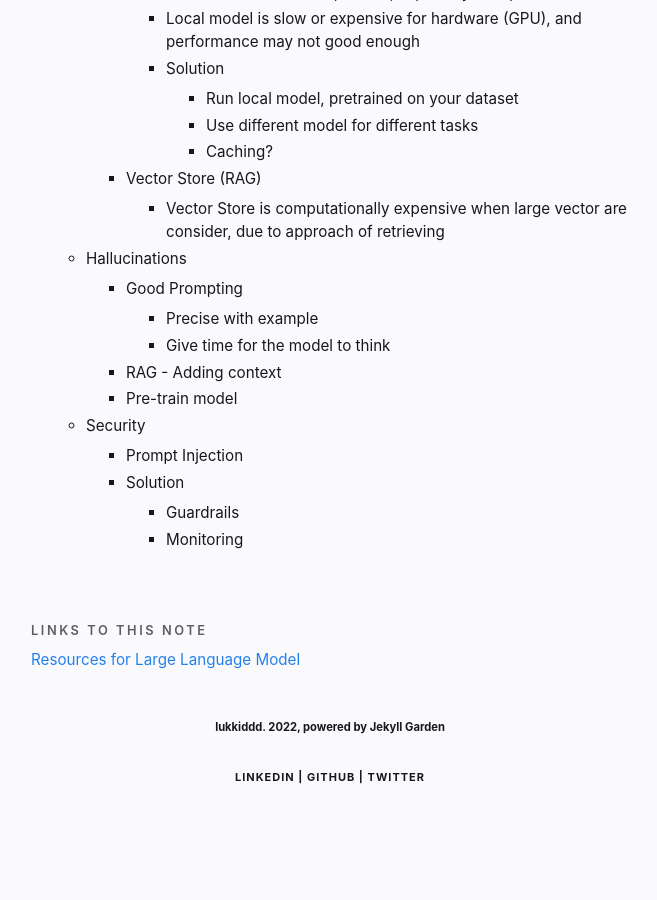
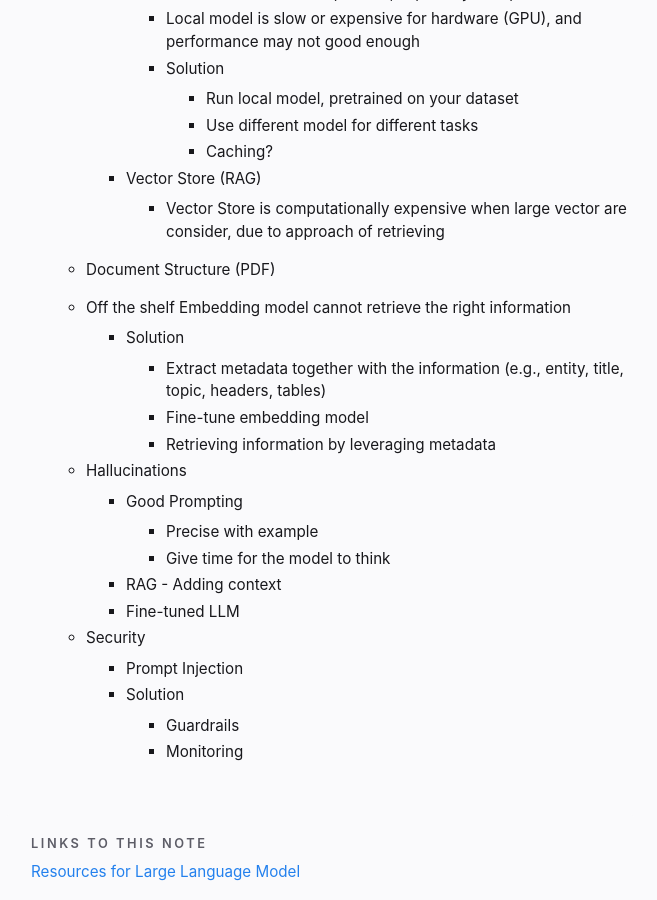
Before and after one commit to lukkiddd/lukkiddd.github.io, a Jekyll site: the page built from _notes/Public/My Notes on LLM.md, in a window 1280 px wide and 900 px high, scrolled down 1683 px. Shown: the whole window, without its empty margins (320-977 px from the left). Built offline with Jekyll 4.4.1, drawn with Linux system fonts in a browser that asks for light colours; before the commit the page ends 2525 px from its top, so only the background shows below that.

Commit message:
Add note on llm

```diff
--- a/_notes/Public/My Notes on LLM.md
+++ b/_notes/Public/My Notes on LLM.md
@@ -57,12 +57,19 @@ LLM - is Large Language Model
 				- Caching?
 		- Vector Store (RAG)
 			- Vector Store is computationally expensive when large vector are consider, due to approach of retrieving
+	- Document Structure (PDF)
+
+	- Off the shelf Embedding model cannot retrieve the right information
+		- Solution
+			- Extract metadata together with the information (e.g., entity, title, topic, headers, tables)
+			- Fine-tune embedding model
+			- Retrieving information by leveraging metadata
 	- Hallucinations
 		- Good Prompting
 			- Precise with example
 			- Give time for the model to think
 		- RAG - Adding context
-		- Pre-train model
+		- Fine-tuned LLM
 	- Security
 		- Prompt Injection
 		- Solution
```
Also changed, not shown: _notes/Public/Resources for Large Language Model.md (+1 -0 lines).
